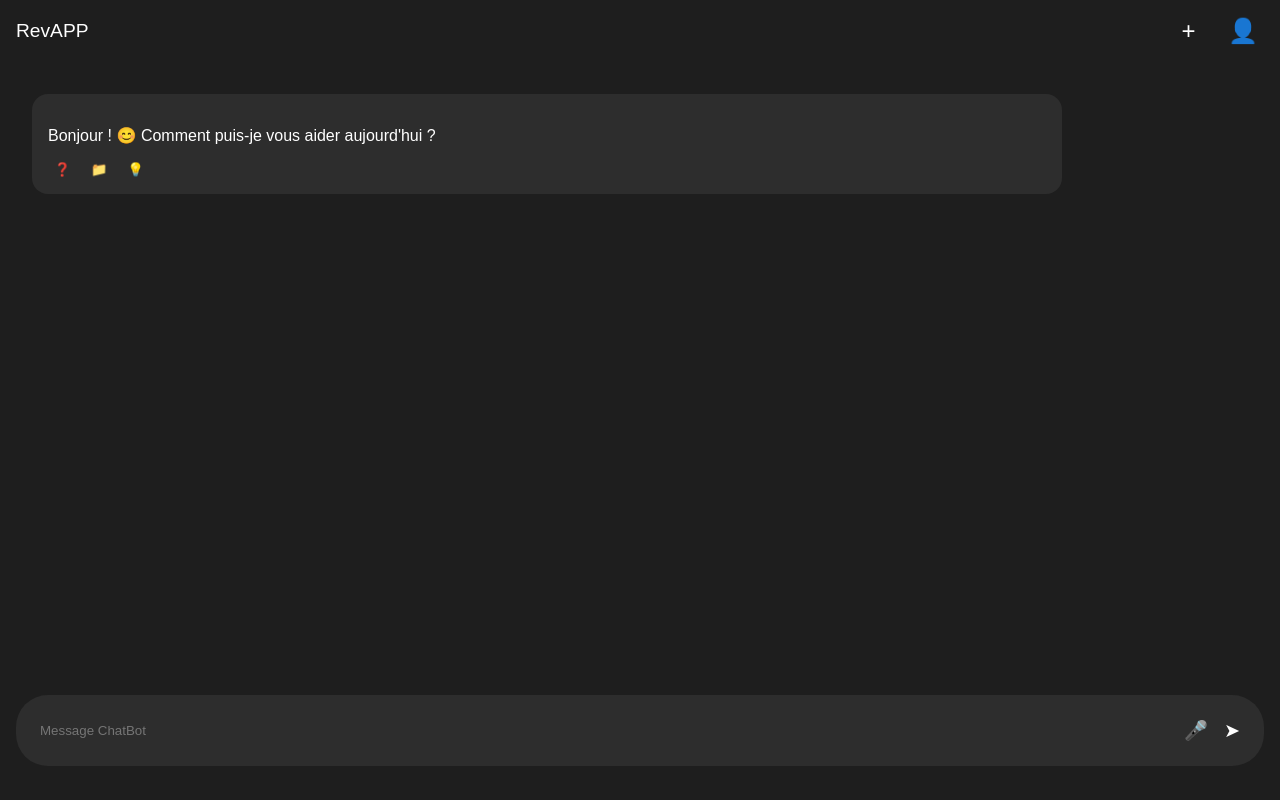
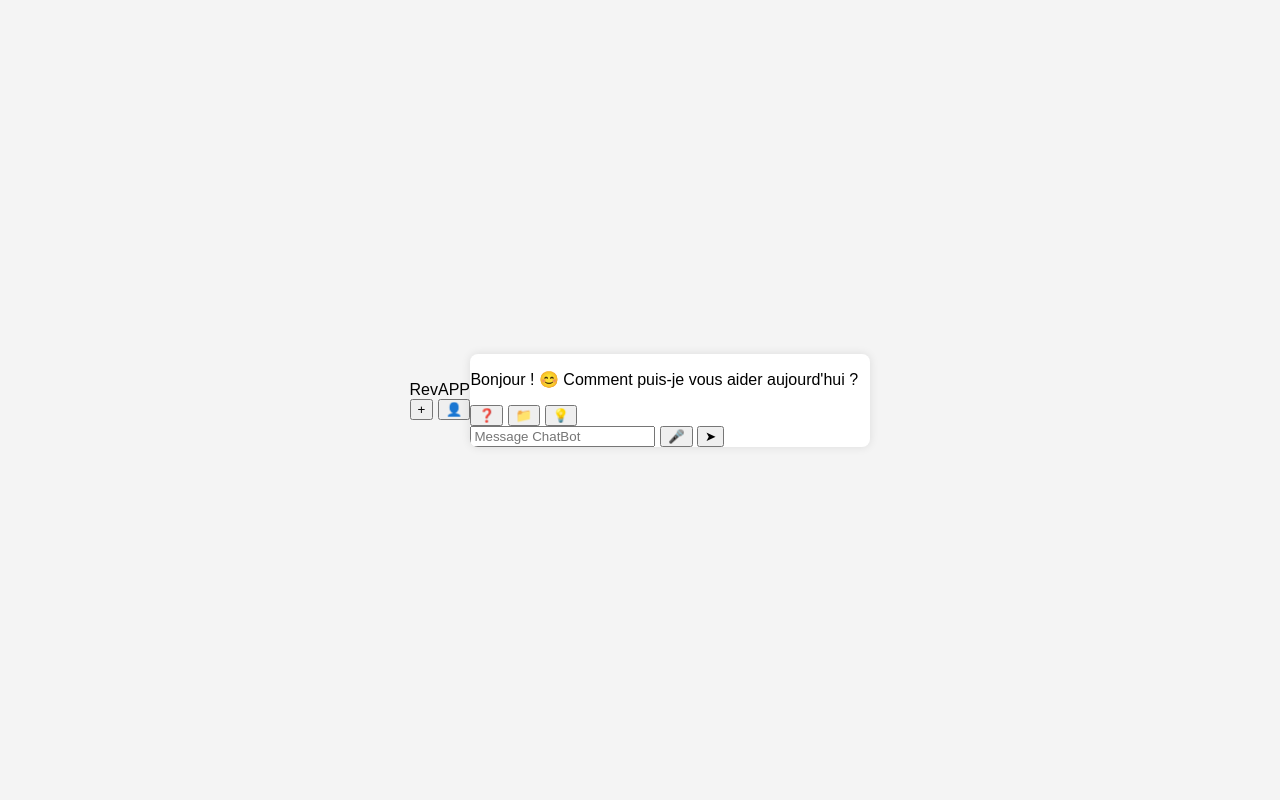
Before and after one commit to kodzukye/RevApp, a PHP site: page /webhooks/chat_bot/index.html in a window 1280 px wide. Run offline with PHP 8.4, Linux system fonts and the light colour scheme.

Commit message:
test html1

```diff
--- a/chat_bot/credentials.yml
+++ b/chat_bot/credentials.yml
@@ -3,6 +3,7 @@
 # https://rasa.com/docs/rasa/messaging-and-voice-channels
 
 rest:
+  cors_origins: ["*"]
 #  # you don't need to provide anything here - this channel doesn't
 #  # require any credentials
 
--- a/chat_bot/endpoints.yml
+++ b/chat_bot/endpoints.yml
@@ -42,4 +42,4 @@
 
 action_endpoint:
   url: "http://localhost:5055/webhook"
-  timeout: 300
+  timeout: 3000
--- a/chat_bot/index.html
+++ b/chat_bot/index.html
@@ -10,7 +10,7 @@
         <div class="logo">RevAPP</div>
         <div class="actions">
             <!-- Bouton d'ajout de fichier PDF -->
-            <button class="add-btn">+</button>
+            <button class="add-btn" id="pdfButton">+</button>
             <!-- Bouton de profil -->
             <button class="profile-btn">👤</button>
         </div>
@@ -38,5 +38,68 @@
             <button class="send-btn">➤</button>
         </div>
     </main>
+
+    <script>
+        // Gestion du bouton d'ajout PDF
+        document.getElementById('pdfButton').addEventListener('click', function() {
+            const input = document.createElement('input');
+            input.type = 'file';
+            input.accept = '.pdf';
+
+            input.onchange = async function(e) {
+                const file = e.target.files[0];
+                if (file) {
+                    // Afficher un message de chargement
+                    displayBotMessage("Chargement du fichier PDF en cours...");
+
+                    // Créer un objet FormData pour envoyer le fichier
+                    const formData = new FormData();
+                    formData.append('pdf', file);
+
+                    try {
+                        // Envoyer le fichier à RASA
+                        const response = await fetch('http://localhost:5005/webhooks/rest/webhook', {
+                            method: 'POST',
+                            headers: {
+                                'Content-Type': 'application/json',
+                                'Access-Control-Allow-Origin': '*',
+                                'Accept': 'application/json'
+                            },
+                            mode: 'cors',
+                            body: JSON.stringify({
+                                sender: "user",
+                                message: "lis ce cours",
+                                pdf_path: file.name
+                            })
+                        });
+
+                        if (!response.ok) {
+                            throw new Error(`HTTP error! status: ${response.status}`);
+                        }
+
+                        const data = await response.json();
+                        // Afficher la réponse de RASA
+                        data.forEach(msg => {
+                            displayBotMessage(msg.text);
+                        });
+                    } catch (error) {
+                        displayBotMessage("Erreur lors de la communication avec le serveur : " + error.message);
+                    }
+                }
+            };
+
+            input.click();
+        });
+
+        // Fonction pour afficher les messages du bot
+        function displayBotMessage(message) {
+            const messageArea = document.getElementById('messageArea');
+            const messageDiv = document.createElement('div');
+            messageDiv.className = 'message bot-message';
+            messageDiv.innerHTML = `<p>${message}</p>`;
+            messageArea.appendChild(messageDiv);
+            messageArea.scrollTop = messageArea.scrollHeight;
+        }
+    </script>
 </body>
 </html>
--- a/chat_bot/style.css
+++ b/chat_bot/style.css
@@ -1,97 +1,79 @@
-:root {
-    --dark-bg: #1e1e1e;
-    --input-bg: #2d2d2d;
-    --text-color: #ffffff;
-}
-
 body {
+    font-family: Arial, sans-serif;
+    background-color: #f4f4f4;
     margin: 0;
     padding: 0;
-    background-color: var(--dark-bg);
-    color: var(--text-color);
-    font-family: Arial, sans-serif;
-}
-
-header {
     display: flex;
-    justify-content: space-between;
+    justify-content: center;
     align-items: center;
-    padding: 1rem;
-    background-color: var(--dark-bg);
-}
-
-.logo {
-    font-size: 1.2rem;
-}
-
-.actions button {
-    background: none;
-    border: none;
-    color: var(--text-color);
-    font-size: 1.5rem;
-    cursor: pointer;
-    margin-left: 1rem;
+    height: 100vh;
 }
 
 .chat-container {
-    height: calc(100vh - 80px);
+    width: 400px;
+    background-color: #fff;
+    border-radius: 8px;
+    box-shadow: 0 0 10px rgba(0, 0, 0, 0.1);
+    overflow: hidden;
     display: flex;
     flex-direction: column;
 }
 
-.messages {
-    flex-grow: 1;
-    overflow-y: auto;
-    padding: 1rem;
+.chat-header {
+    background-color: #007bff;
+    color: #fff;
+    padding: 15px;
+    text-align: center;
 }
 
-.message {
-    max-width: 80%;
-    margin: 1rem;
-    padding: 1rem;
-    border-radius: 1rem;
+.chat-box {
+    flex: 1;
+    padding: 15px;
+    overflow-y: auto;
+    border-bottom: 1px solid #ddd;
 }
 
-.bot-message {
-    background-color: var(--input-bg);
-    margin-right: auto;
+.chat-message {
+    margin-bottom: 15px;
+    padding: 10px;
+    border-radius: 5px;
+    max-width: 80%;
 }
 
-.quick-actions {
-    display: flex;
-    gap: 0.5rem;
-    margin-top: 0.5rem;
+.chat-message.bot {
+    background-color: #f1f1f1;
+    align-self: flex-start;
 }
 
-.quick-actions button {
-    background: none;
+.chat-message.user {
+    background-color: #007bff;
+    color: #fff;
+    align-self: flex-end;
+}
+
+.chat-input {
+    padding: 10px;
+    background-color: #f9f9f9;
+    display: flex;
+}
+
+.chat-input input {
+    flex: 1;
+    padding: 10px;
+    border: 1px solid #ddd;
+    border-radius: 5px;
+    margin-right: 10px;
+}
+
+.chat-input button {
+    padding: 10px 15px;
+    background-color: #007bff;
+    color: #fff;
     border: none;
-    color: var(--text-color);
+    border-radius: 5px;
     cursor: pointer;
 }
 
-.input-area {
-    display: flex;
-    align-items: center;
-    padding: 1rem;
-    background-color: var(--input-bg);
-    margin: 1rem;
-    border-radius: 2rem;
+.chat-input button:hover {
+    background-color: #0056b3;
 }
-
-#userInput {
-    flex-grow: 1;
-    background: none;
-    border: none;
-    color: var(--text-color);
-    padding: 0.5rem;
-}
-
-.input-area button {
-    background: none;
-    border: none;
-    color: var(--text-color);
-    font-size: 1.2rem;
-    cursor: pointer;
-    padding: 0.5rem;
-}
```
Also changed, not shown: chat_bot/index.php (added, +83 -0 lines), 15 other files.
